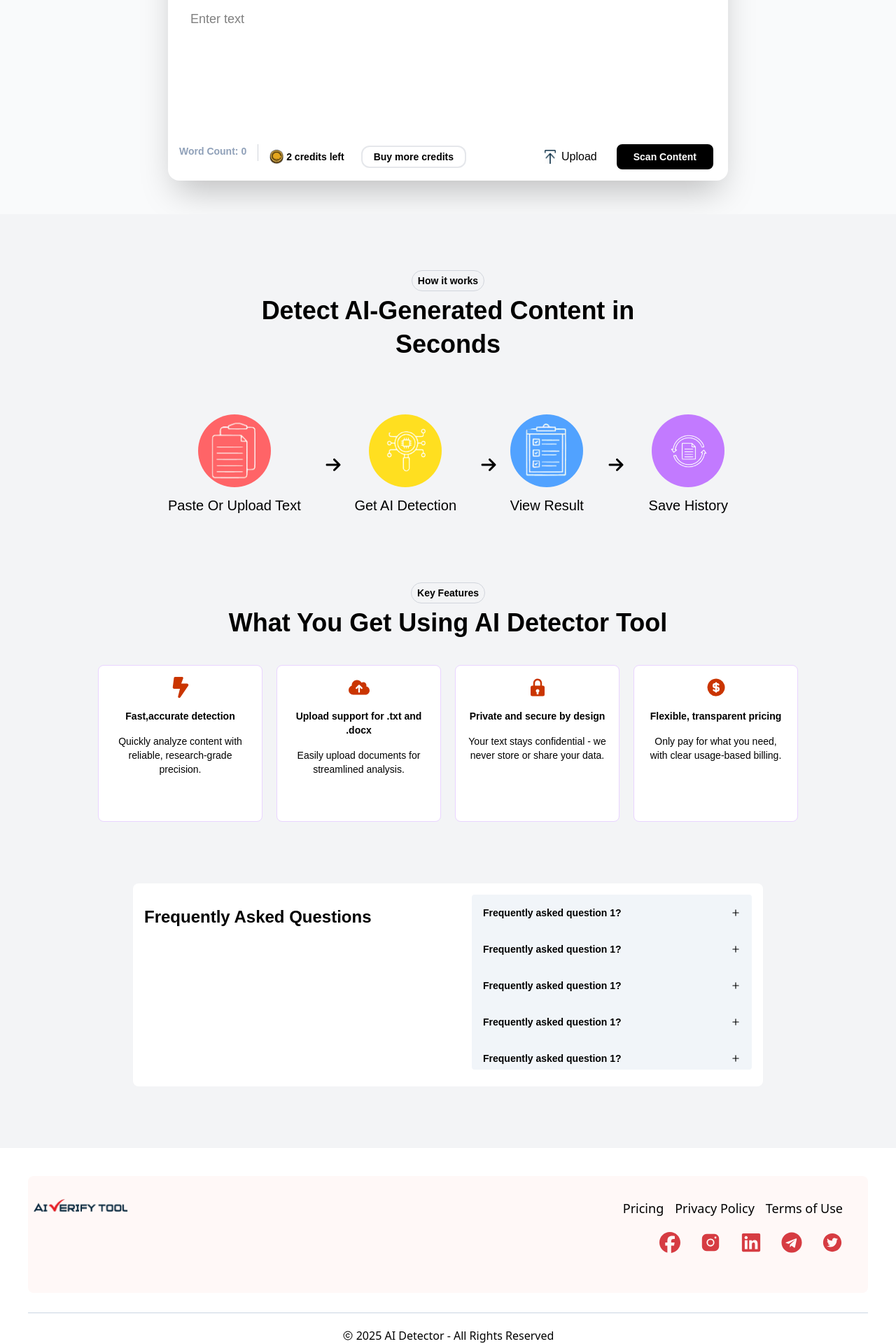
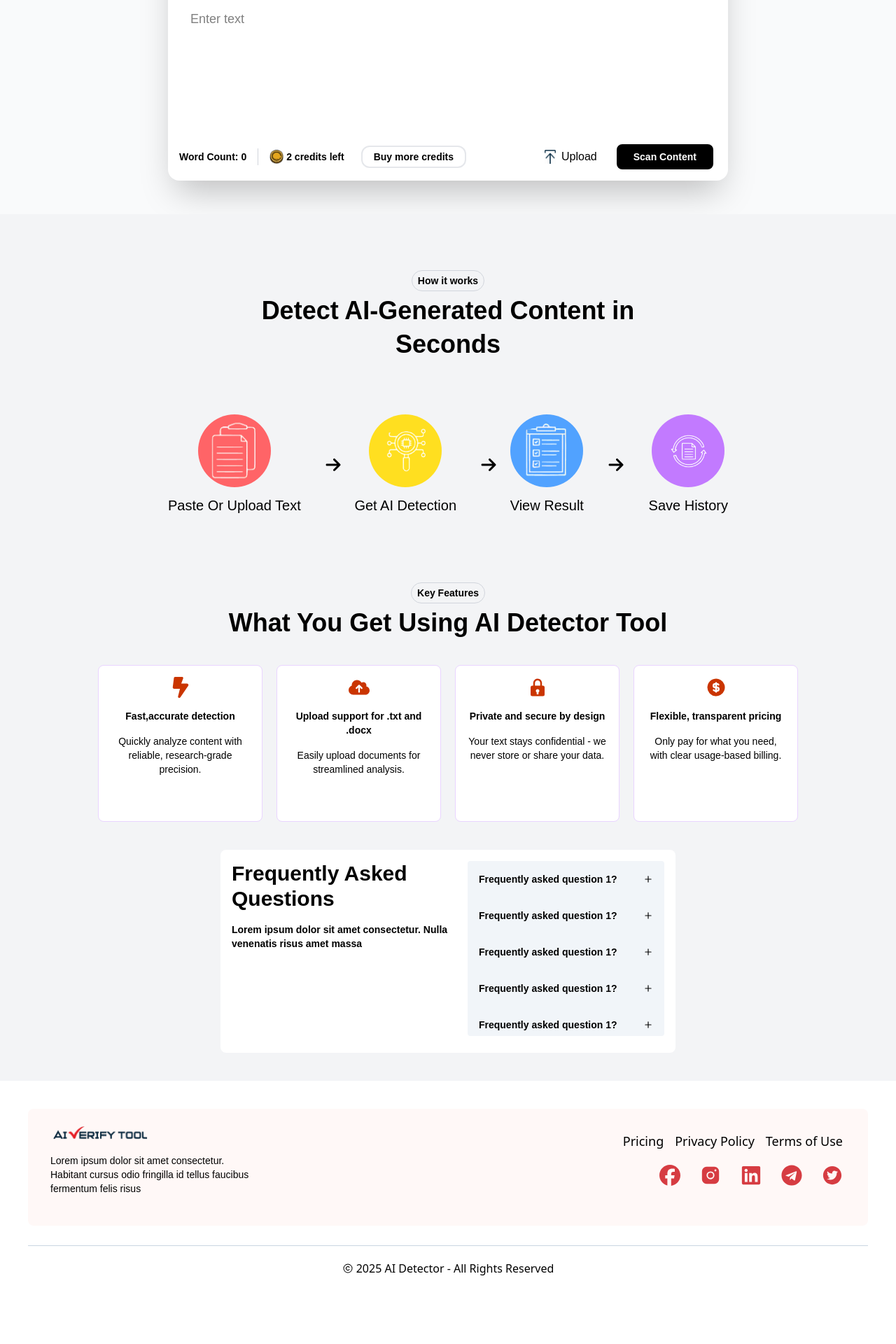
Before and after one commit to Princesibukun/AI-verify, a React (Vite) app: page / in a window 1280 px wide. Shown: the part 316-2236 px from the top of the page at 70% size. After the commit the page ends 2140 px from the top, so only its background shows below. Built offline with nearby package versions, Linux system fonts and the light colour scheme.

Commit message:
did some amendments on the homepage

```diff
--- a/src/components/FAQ.tsx
+++ b/src/components/FAQ.tsx
@@ -32,12 +32,16 @@ const FAQ = () => {
 
   return (
     <div>
-      <div className="flex flex-col items-center font-quicksand mt-10 h-fit w-full py-12 ">
-        <div className="bg-white md:h-[290px] md:w-[900px] h-[500px] w-[343px] max-w-[100%] p-4 rounded-lg flex flex-col md:flex-row md:justify-between ">
+      <div className="flex flex-col items-center font-quicksand mt-10 h-fit w-full">
+        <div className="bg-white md:h-[290px] md:w-[650px] h-[500px] w-[343px] max-w-[100%] p-4 rounded-lg flex flex-col md:flex-row md:justify-between ">
           <div>
-            <h1 className="md:text-2xl text-lg font-bold pt-4">
+            <h1 className="md:text-3xl text-lg font-bold">
               Frequently Asked Questions
             </h1>
+            <p className="font-semibold text-sm font-quicksand pt-4 ">
+              Lorem ipsum dolor sit amet consectetur. Nulla venenatis risus amet
+              massa
+            </p>
           </div>
           <div className="bg-slate-100 h-[450px] md:h-[250px] md:w-[400px] w-full rounded-sm p-4 overflow-hidden mt-10 md:mt-0">
             {questionGroups.map((questionGroup, _index) => {
--- a/src/components/Footer.tsx
+++ b/src/components/Footer.tsx
@@ -13,8 +13,13 @@ const Footer = () => {
       <div className="flex flex-col items-center mt-10 bg-white h-[280px]">
         <div className="relative flex flex-col md:flex-row justify-between bg-[#FFF8F7] p-8 w-[1200px] max-w-[100%] h-[180px] mt-10 rounded-lg">
           <div className="flex flex-row justify-between">
-            <div className="absolute top-6s left-2 flex font-outfit text-nowrap">
+            <div className="absolute top-6 left-9 font-outfit text-nowrap">
               <img className="h-5 w-auto bg-[#FFF8F7]" src={logo5} alt="logo" />
+            </div>
+            <div className="mt-8 text-sm font-quicksand">
+              <p>Lorem ipsum dolor sit amet consectetur.</p>
+              <p>Habitant cursus odio fringilla id tellus faucibus</p>
+              <p>fermentum felis risus</p>
             </div>
             <div className="absolute md:right-9 right-2 flex justify-between">
               <a className="mr-4 md:text-lg text-xs" href="#">
--- a/src/components/Hero.tsx
+++ b/src/components/Hero.tsx
@@ -118,8 +118,8 @@ const Hero = () => {
           )}
 
           <div className="flex md:flex-row flex-col text-center mt-6 gap-4 w-full">
-            <div className="flex flex-row gap-4">
-              <p className="font-quicksand text-sm text-slate-400 font-semibold">
+            <div className="flex flex-row items-center gap-4">
+              <p className="font-quicksand text-sm text-black font-semibold">
                 Word Count: {charCount}
               </p>
               <div className="hidden md:block  h-6 w-px bg-gray-300"></div>
```
